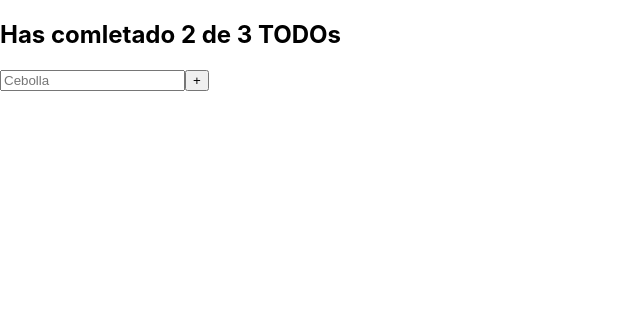
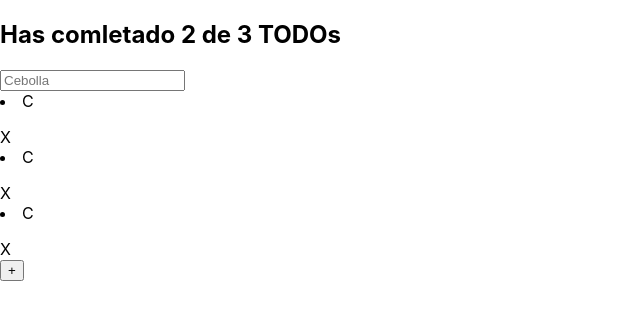
Before and after one commit to mariokarajallo/introduccion-react, a React (Create React App) app: page / in a window 1280 px wide. Shown: the top 320 px of the page, without its empty margins (0-640 px from the left). Built offline with nearby package versions, Linux system fonts and the light colour scheme.

Commit message:
create components TodoItem.jsx

```diff
--- a/src/App.js
+++ b/src/App.js
@@ -1,5 +1,7 @@
 import React from "react";
 import { TodoCounter } from "./TodoCounter";
+import { TodoItem } from "./TodoItem";
+import { TodoList } from "./TodoList";
 import { TodoSearch } from "./TodoSearch";
 // import './App.css';
 // lista falsa de TODOs
@@ -14,14 +16,14 @@
     <React.Fragment>
       <TodoCounter /> {/* // cuantos TODOs completados y creados */}
       <TodoSearch />
-      {/* // contenedor de TODOs */}
-      {/* <TodoList> */}
-      {/* enviar cada uno de los todo que necesitamos */}
-      {/* iteramos los elementos del array todos */}
-      {/* {todos.map((todo) => ( */}
-      {/* <TodoItem /> */}
-      {/* ))} */}
-      {/* </TodoList> */}
+      <TodoList>
+        {/* // contenedor de TODOs */}
+        {/* enviar cada uno de los todo que necesitamos */}
+        {/* iteramos los elementos del array todos */}
+        {todos.map((todo) => (
+          <TodoItem />
+        ))}
+      </TodoList>
       {/* boton que abre el modal para crear nuevos TODO */}
       {/* <CreateTodoButton /> */}
       <button>+</button>
--- /dev/null
+++ b/src/TodoItem.jsx
@@ -0,0 +1,13 @@
+import React from "react";
+
+function TodoItem(props) {
+  return (
+    <li>
+      <span>C</span>
+      <p>{props.text}</p>
+      <span>X</span>
+    </li>
+  );
+}
+
+export { TodoItem };
--- a/src/TodoList.jsx
+++ b/src/TodoList.jsx
@@ -1,7 +1,7 @@
-import React, { Children } from "react";
+import React from "react";
 
 function TodoList(props) {
-  return <section>{props.Children}</section>;
+  return <section>{props.children}</section>;
 }
 
 export { TodoList };
```
